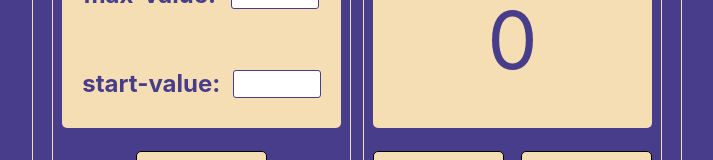
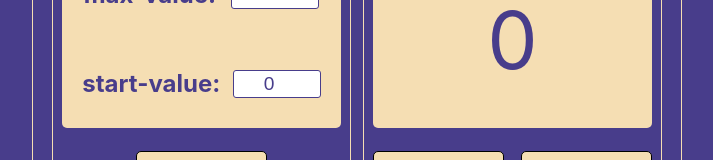
Before and after one commit to andbudha/project_counter_tuesday, a React (Create React App) app: page / in a window 1280 px wide. Shown: the part 322-482 px from the top of the page, without its empty margins (283-996 px from the left). Built offline with nearby package versions, Linux system fonts and the light colour scheme.

Commit message:
set-counter updated

```diff
--- a/src/components/CounterContainer/Counter.tsx
+++ b/src/components/CounterContainer/Counter.tsx
@@ -1,15 +1,27 @@
-import React, {useState} from 'react';
+import React, {ChangeEvent, useState} from 'react';
 import  styles from './Counter.module.css'
 import {Button} from "../VersatileButton/Button";
 export const Counter = () => {
+    //start value setting state
+    const[startValue, setStartValue]=useState(Number('0'))
 
     //counter incrementing state
     const[counterValue, setCounterValue]=useState(0);
 
 
+    //max&start values setting func
+    const valueSettingHandler = () => {
+        setCounterValue(startValue);
+    }
+
     //value incrementing func
     const incrementValueHandler = () => {
         setCounterValue(counterValue + 1);
+    }
+
+    //start value catching func
+    const startValueGettingHandler = (event: ChangeEvent<HTMLInputElement>) => {
+        setStartValue(Number(event.currentTarget.value));
     }
 
     //value resetting func
@@ -28,14 +40,14 @@ export const Counter = () => {
                     </div>
                     <div className={styles.val_container}>
                         <h2>start-value:</h2>
-                        <input type="number"/>
+                        <input type="number" onChange={startValueGettingHandler} value={startValue}/>
                     </div>
                 </div>
                 <div className={styles.set_btn_container}>
                     <Button
                         id={1}
                         name={'SET'}
-                        callBack={()=>{}}
+                        callBack={valueSettingHandler}
                         counterValue={counterValue}
                     />
                 </div>
```
